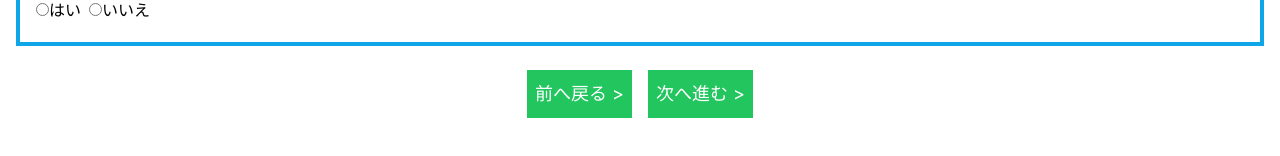
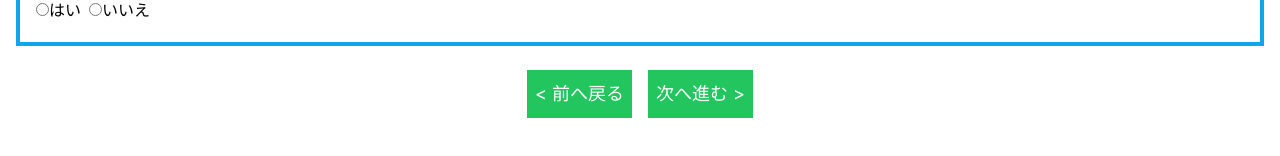
Before and after one commit to saitoutakumi/-, a React (Create React App) app: page /question1 in a window 1280 px wide. Shown: the part 290-446 px from the top of the page. Built offline with nearby package versions, Linux system fonts and the light colour scheme.

Commit message:
4/23test

```diff
--- a/src/routes/consultation.jsx
+++ b/src/routes/consultation.jsx
@@ -21,7 +21,7 @@ const Consultation = () => {
         <div className="flex justify-center">
           <Link to="/question1">
             <button className="h-12 px-2 m-2 text-lg text-white bg-green-500">
-              {"前へ戻る  >"}
+              {"<  前へ戻る"}
             </button>
           </Link>
         </div>
--- a/src/routes/question1.jsx
+++ b/src/routes/question1.jsx
@@ -77,7 +77,7 @@ const Question1 = () => {
         <div className="flex justify-center">
           <Link to="/">
             <button className="h-12 px-2 m-2 text-lg text-white bg-green-500">
-              {"前へ戻る  >"}
+              {"<  前へ戻る"}
             </button>
           </Link>
         </div>
```
Also changed, not shown: 1 other file (tests, documents, lock files or other folders).
